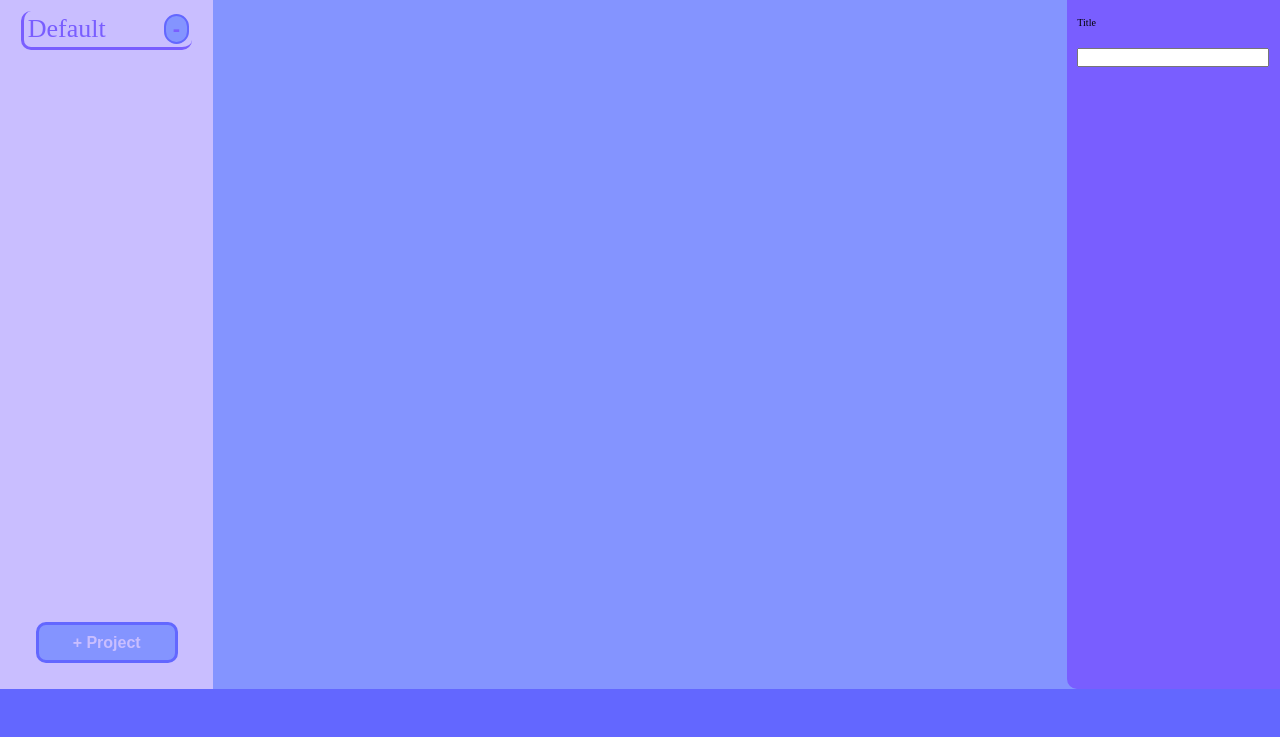
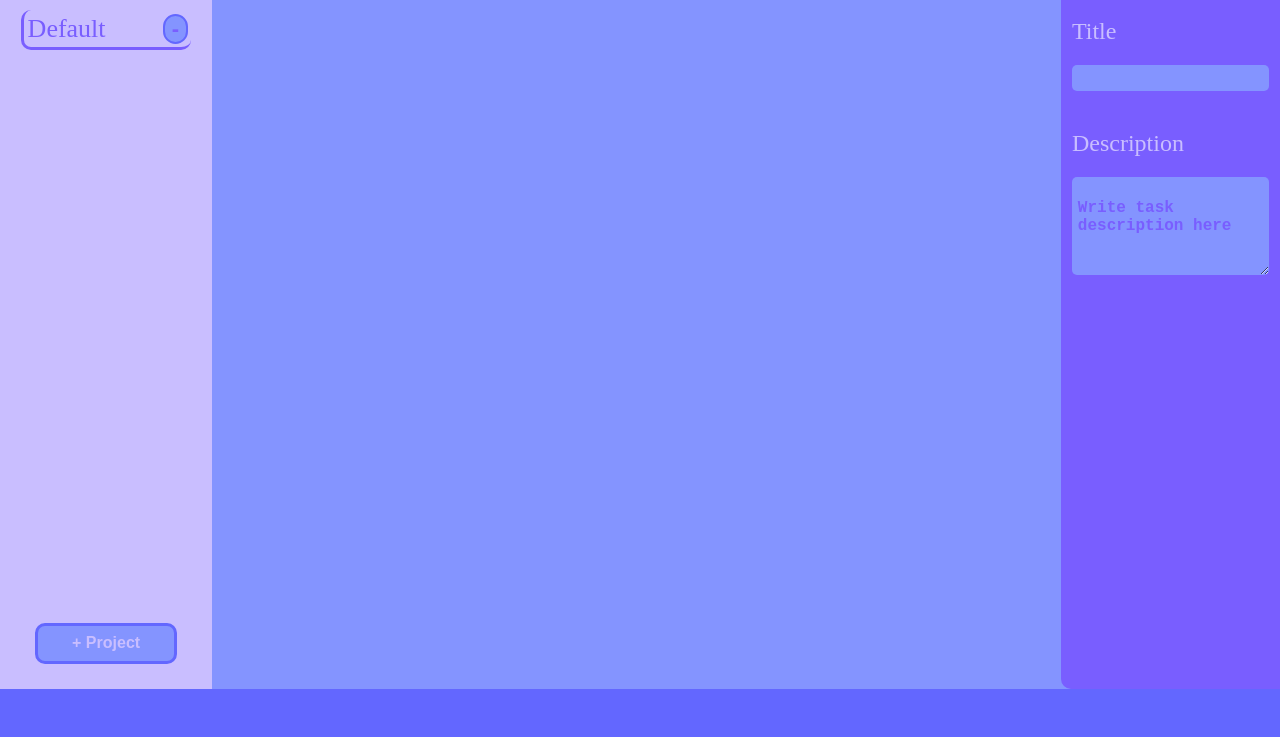
Before and after one commit to Z-K11/toDoList, a website built with webpack: page src/template.html in a window 1280 px wide. Shown: the part 63-800 px from the top of the page. Built offline with nearby package versions, Linux system fonts and the light colour scheme.

Commit message:
create textArea to input task description

```diff
--- a/src/project.js
+++ b/src/project.js
@@ -1,5 +1,6 @@
 import logger from "./logger.js";
 const logix = new logger();
+import todo from './todo.js';
 export default class projects
 {
         #projectArray = [];
--- a/src/style.css
+++ b/src/style.css
@@ -196,9 +196,25 @@ header
     border-radius: 1rem 0 0 1rem;
     padding : 15% 5% ;
 }
-.titleWrapper
+.titleWrapper,.descriptionWrapper
 {
     display: flex;
     flex-direction: column;
     gap:2rem;
+    color: var(--mainLight);
+    font-size: 2.4rem;
 }
+.titleWrapper>input,.descriptionWrapper>textarea
+{
+    font-size: 1.6rem;
+    padding : 2% 3%;
+    background-color: var(--mainBackground);
+    border: none;
+    color: var(--fontDark);
+    border-radius: 0.5rem;
+    font-weight: bolder;
+}
+.descriptionWrapper
+{
+    padding : 20% 0;
+}
--- a/src/template.html
+++ b/src/template.html
@@ -39,8 +39,14 @@
         <div class="tasks"></div>
         <div class="toDoCreator">
             <div class="titleWrapper">
-                <label for="">Title</label>
-                <input type="text">
+                <label for="title">Title</label>
+                <input type="text" id="title" name="title">
+            </div>
+            <div class="descriptionWrapper">
+                <label for="description">Description</label>
+                <textarea  id="description" name="description" rows="5">
+                    Write task description here
+                </textarea>
             </div>
         </div>
     </div>
--- a/src/todo.js
+++ b/src/todo.js
@@ -1,4 +1,4 @@
-class todos
+export default class todos
 {
     //Private fields to keep data inaccessible outside of class
     #title;
```
Also changed, not shown: src/taskDomManipulator.js (added).
